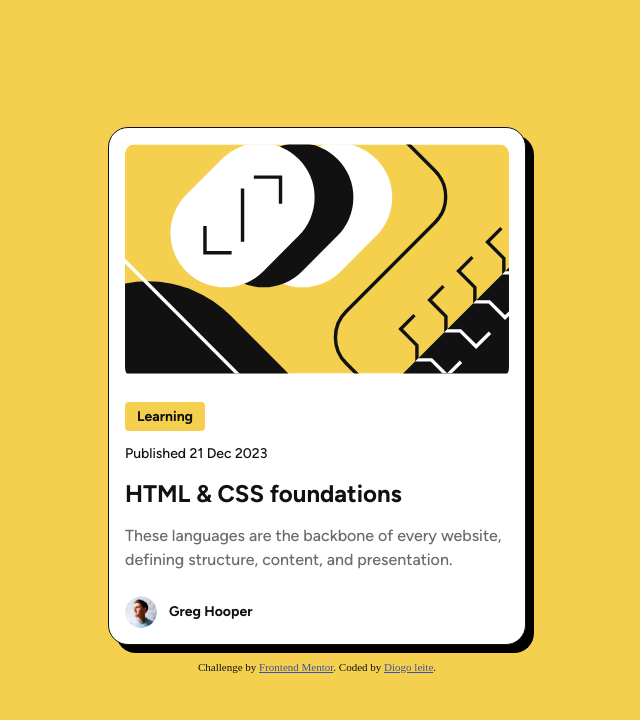
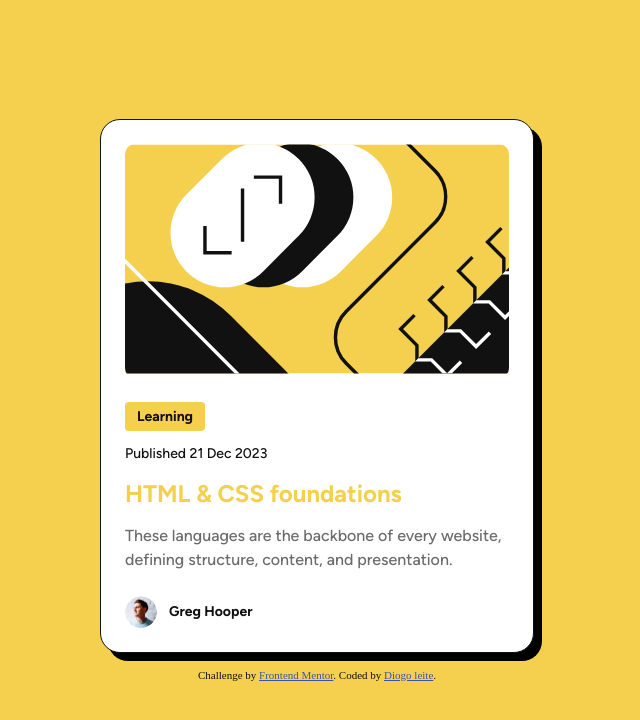
Before and after one commit to diogojustino/02-blog-preview-component, a plain HTML site: page index.html in a window 1280 px wide. In both pictures the pointer is over the element "HTML & CSS foundations". Shown: the whole page, without its empty margins (323-963 px from the left). Drawn offline with Linux system fonts and the light colour scheme.

Commit message:
Some improvements

```diff
--- a/style.css
+++ b/style.css
@@ -70,7 +70,7 @@ body{
 .card{
     min-width: 327px;
     max-width: 384px;
-    padding: 16px;
+    padding: 24px;
     background-color: white;
     border: 1px solid var(--gray-950);
     border-radius: 20px;
@@ -124,6 +124,11 @@ body{
 
 }
 
+.title:hover{
+    color: var(--yellow);
+    cursor: pointer;
+}
+
 
 @media screen and (max-width: 500px) {
 
```
